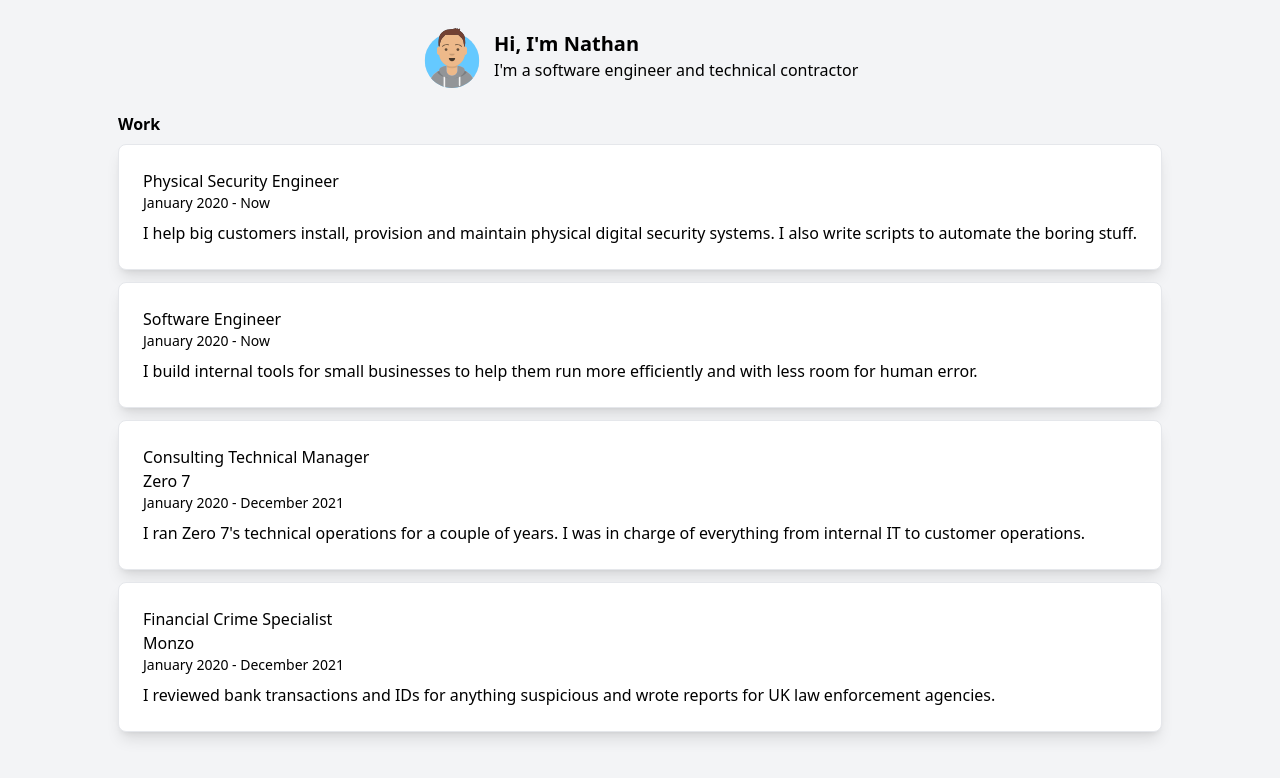
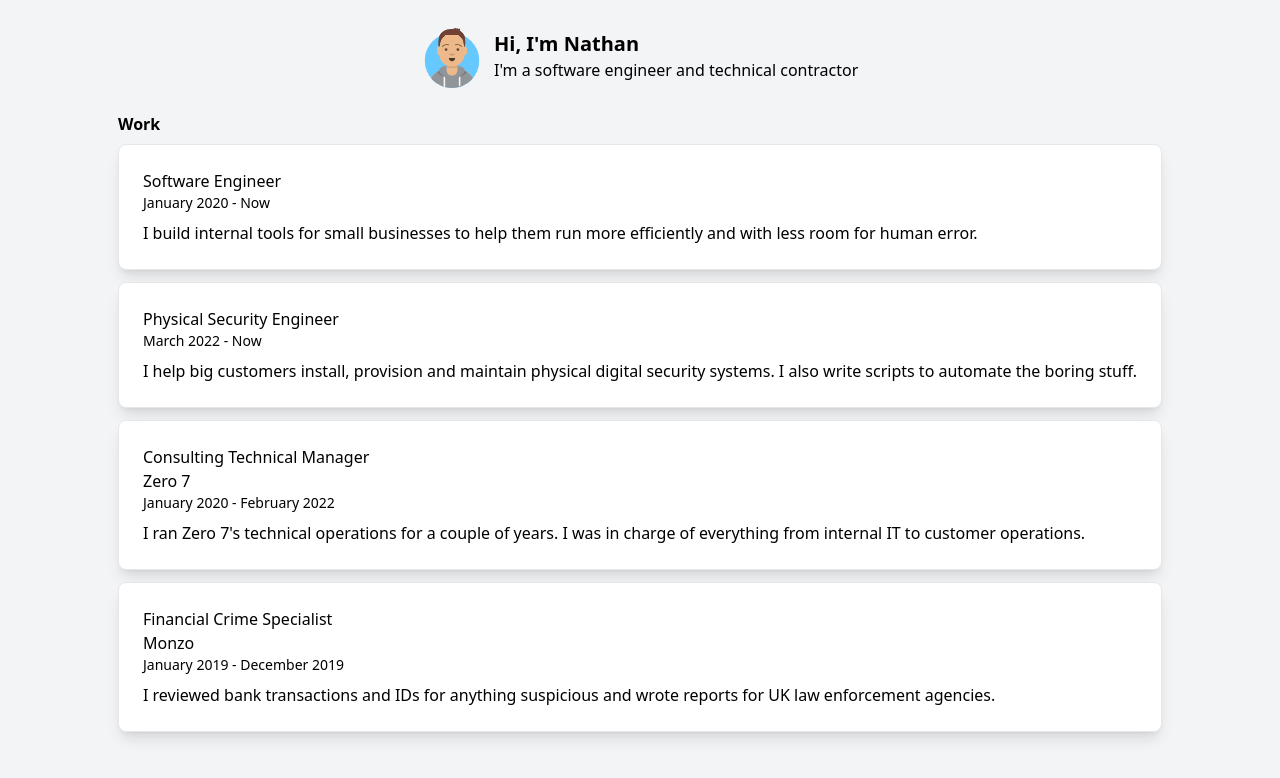
Before and after one commit to nathanlindsay/website, a SvelteKit app: page / in a window 1280 px wide. Shown: the top 778 px of the page. Built offline with nearby package versions, Linux system fonts and the light colour scheme.

Commit message:
Fix dates

```diff
--- a/src/routes/+page.svelte
+++ b/src/routes/+page.svelte
@@ -24,20 +24,20 @@
 		<h2 class="font-semibold">Work</h2>
 
 		<ul class="space-y-3">
-			<LI jobTitle="Physical Security Engineer" when="January 2020 - Now">
-				I help big customers install, provision and maintain physical digital
-				security systems. I also write scripts to automate the boring stuff.
-			</LI>
-
 			<LI jobTitle="Software Engineer" when="January 2020 - Now">
 				I build internal tools for small businesses to help them run more
 				efficiently and with less room for human error.
 			</LI>
 
+			<LI jobTitle="Physical Security Engineer" when="March 2022 - Now">
+				I help big customers install, provision and maintain physical digital
+				security systems. I also write scripts to automate the boring stuff.
+			</LI>
+
 			<LI
 				jobTitle="Consulting Technical Manager"
 				where="Zero 7"
-				when="January 2020 - December 2021"
+				when="January 2020 - February 2022"
 			>
 				I ran Zero 7's technical operations for a couple of years. I was in charge
 				of everything from internal IT to customer operations.
@@ -46,7 +46,7 @@
 			<LI
 				jobTitle="Financial Crime Specialist"
 				where="Monzo"
-				when="January 2020 - December 2021"
+				when="January 2019 - December 2019"
 			>
 				I reviewed bank transactions and IDs for anything suspicious and wrote
 				reports for UK law enforcement agencies.
```
